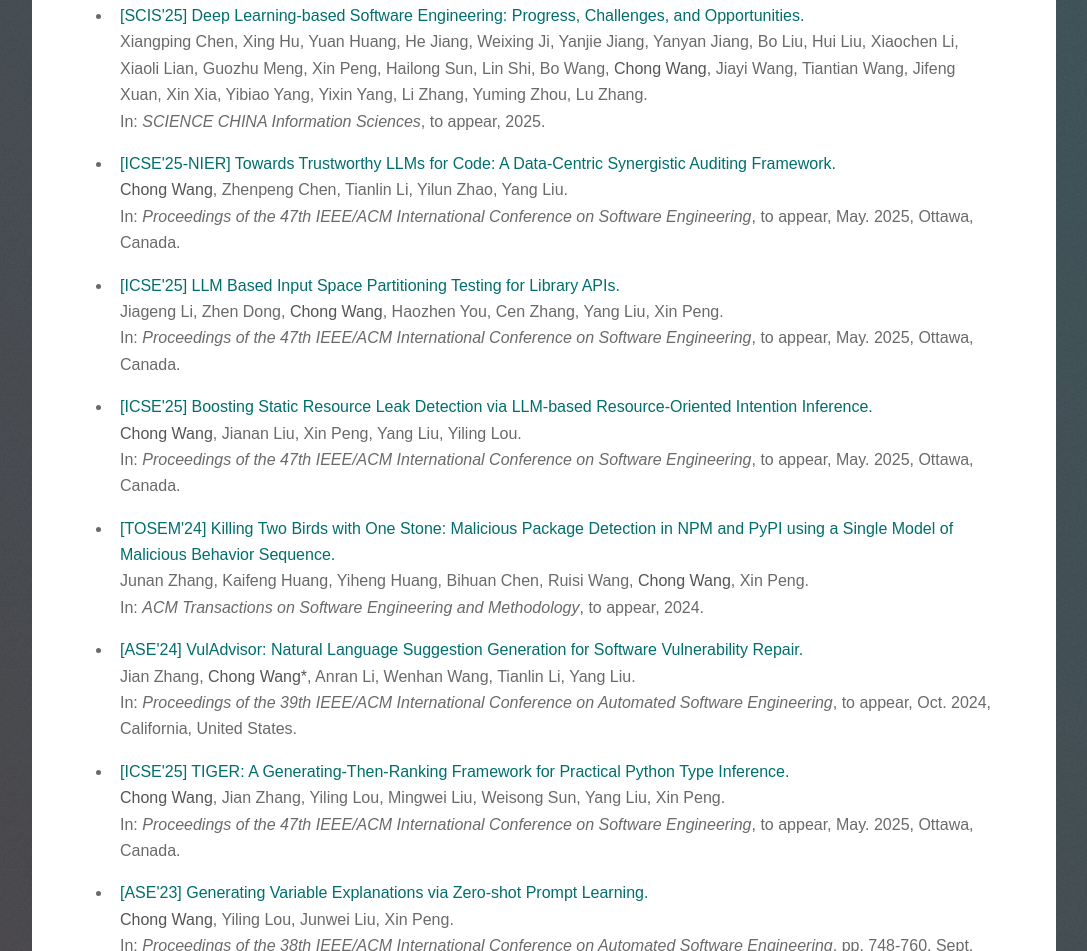
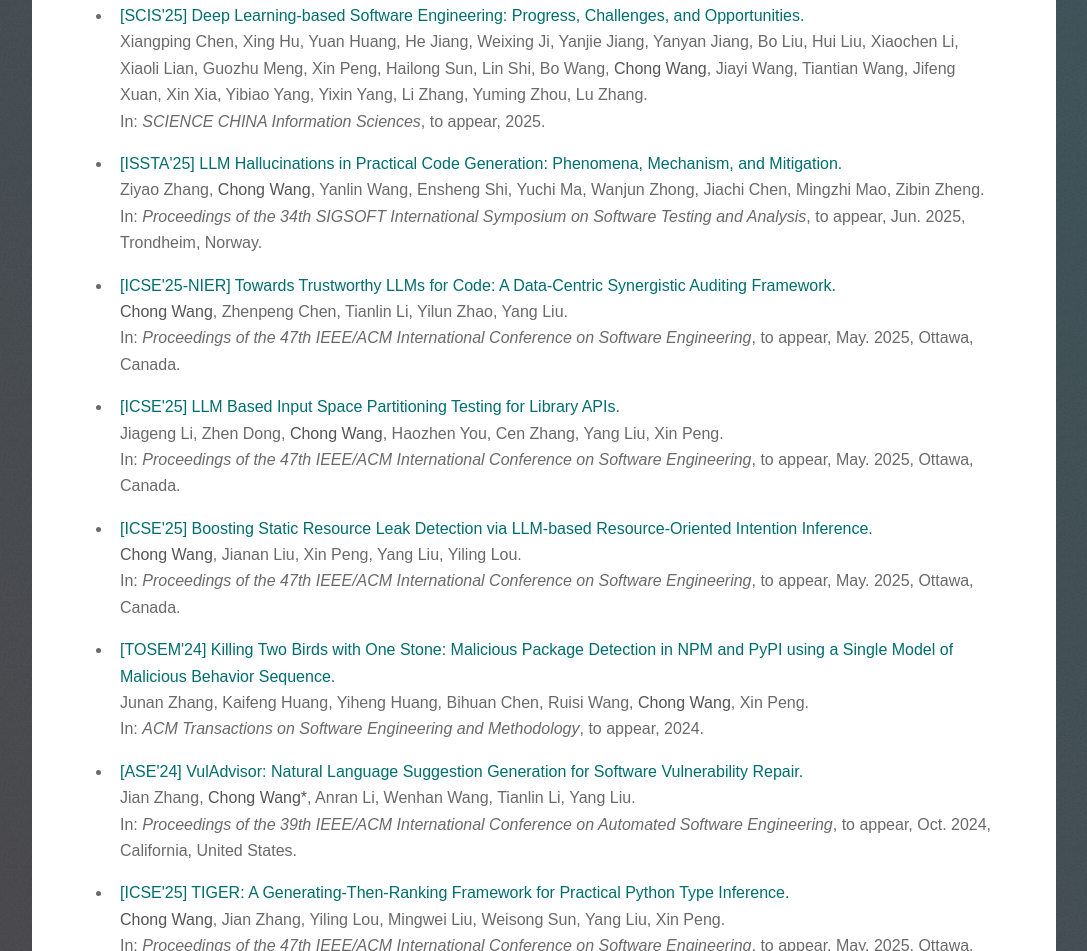
Before and after one commit to cs-wangchong/cs-wangchong.github.io, a plain HTML site: page index.html in a window 1280 px wide. Shown: the part 1597-2548 px from the top of the page, without its empty margins (96-1183 px from the left). Drawn offline with Linux system fonts and the light colour scheme.

Commit message:
Update index.html

```diff
--- a/index.html
+++ b/index.html
@@ -154,6 +154,11 @@
 								Xiangping Chen, Xing Hu, Yuan Huang, He Jiang, Weixing Ji, Yanjie Jiang, Yanyan Jiang, Bo Liu, Hui Liu, Xiaochen Li, Xiaoli Lian, Guozhu Meng, Xin Peng, Hailong Sun, Lin Shi, Bo Wang, <b style="font-weight: bolder;">Chong Wang</b>, Jiayi Wang, Tiantian Wang, Jifeng Xuan, Xin Xia, Yibiao Yang, Yixin Yang, Li Zhang, Yuming Zhou, Lu Zhang.</br>
 								In: <i>SCIENCE CHINA Information Sciences</i>, to appear, 2025.<br>
 <!-- 								<span class="tag" href="http://scis.scichina.com/en/2025/111102.pdf">pdf</span><span class="tag"><a href="https://jiangyanjie.github.io/Deep-Learning-Based-Software-Engineering/">website</a></span> -->
+							</li>
+							<li style="margin-bottom: 1em;">
+								<b style="color: rgb(0, 110, 110);font-weight: bolder;">[ISSTA'25] LLM Hallucinations in Practical Code Generation: Phenomena, Mechanism, and Mitigation.</b></br>
+								Ziyao Zhang, <b style="font-weight: bolder;">Chong Wang</b>, Yanlin Wang, Ensheng Shi, Yuchi Ma, Wanjun Zhong, Jiachi Chen, Mingzhi Mao, Zibin Zheng.</br>
+								In: <i>Proceedings of the 34th SIGSOFT International Symposium on Software Testing and Analysis</i>, to appear, Jun. 2025, Trondheim, Norway.
 							</li>
 							<li style="margin-bottom: 1em;">
 								<b style="color: rgb(0, 110, 110);font-weight: bolder;">[ICSE'25-NIER] Towards Trustworthy LLMs for Code: A Data-Centric Synergistic Auditing Framework.</b></br>
```
